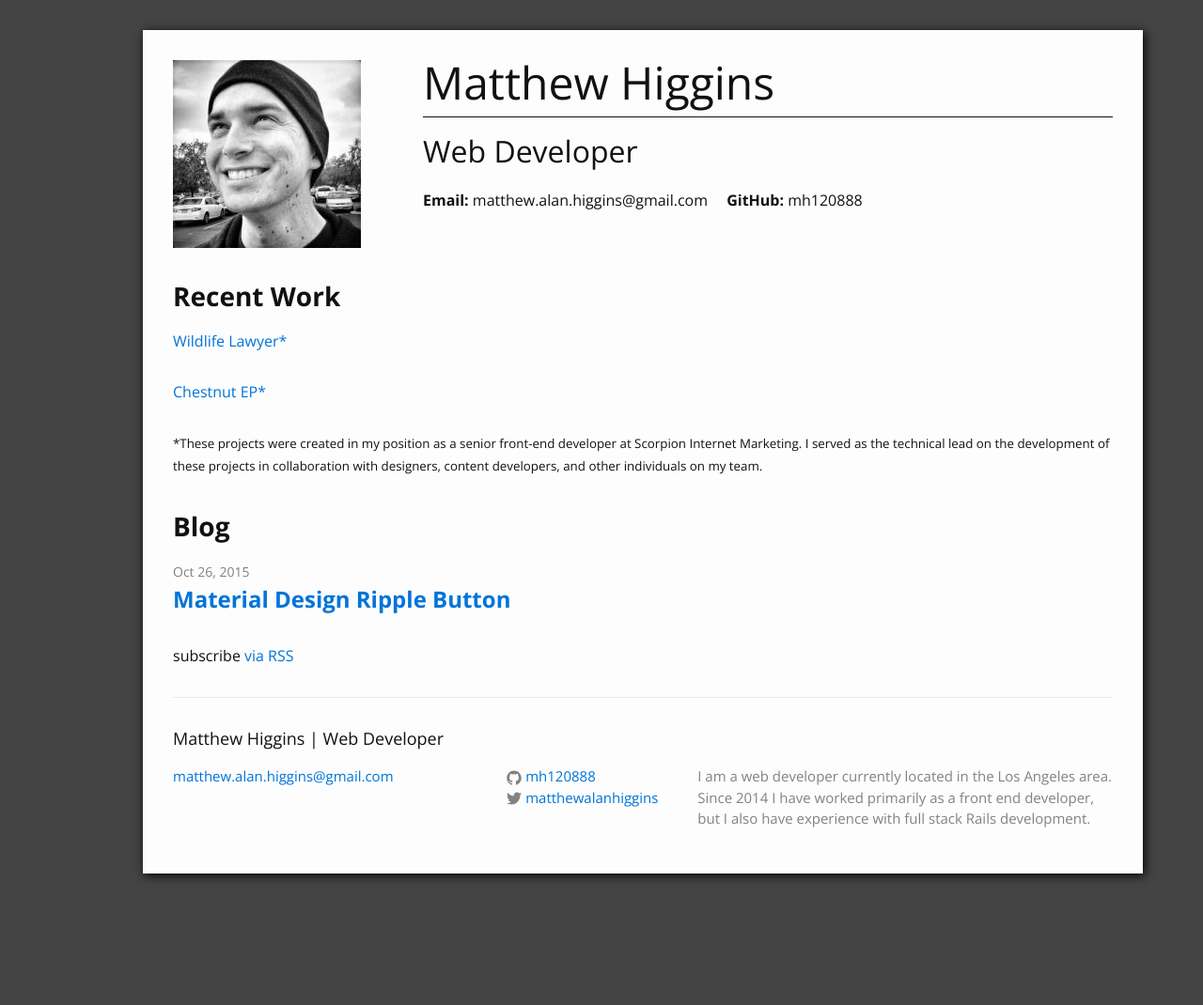
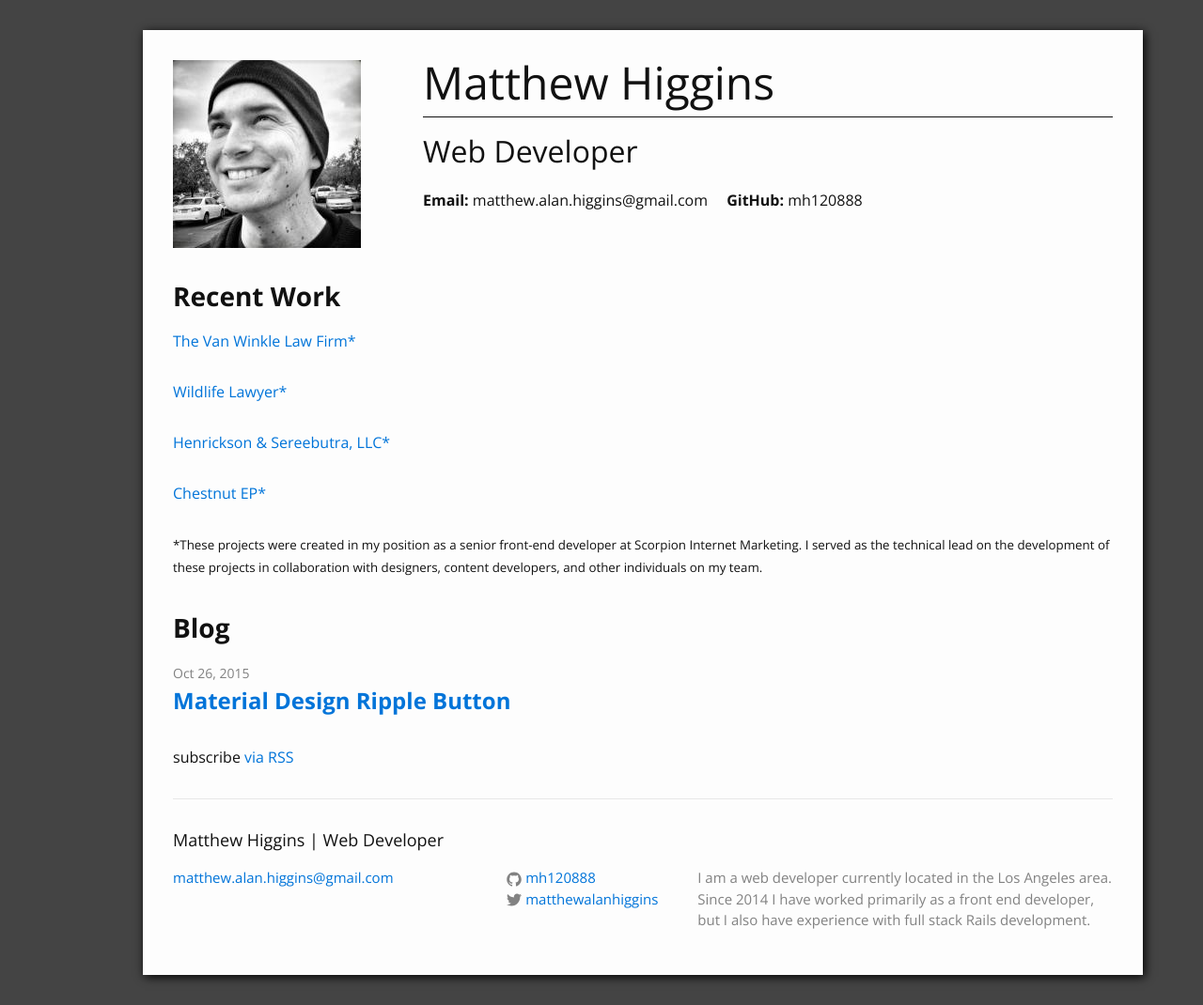
Before and after one commit to mh120888/new-portfolio, a Jekyll site: the page built from index.html, in a window 1280 px wide. Shown: the whole page at 94% size. Built offline with Jekyll 4.4.1, drawn with Linux system fonts in a browser that asks for light colours; before the commit the page ends 962 px from its top, so only the background shows below that.

Commit message:
Adds to recent work

```diff
--- a/index.html
+++ b/index.html
@@ -2,8 +2,18 @@
 layout: home
 projects:
 - {
+name:  "The Van Winkle Law Firm",
+url: "http://vwlawfirm.scorpionlocal.com/",
+disclaimer: '*'
+}
+- {
 name: "Wildlife Lawyer",
 url: "http://www.wildlifelawyer.com/",
+disclaimer: '*'
+}
+- {
+name:  "Henrickson & Sereebutra, LLC",
+url: "http://www.criminallawfirmmarietta.com/",
 disclaimer: '*'
 }
 - {
```
